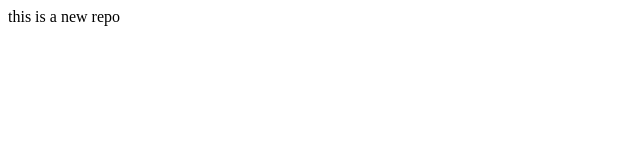
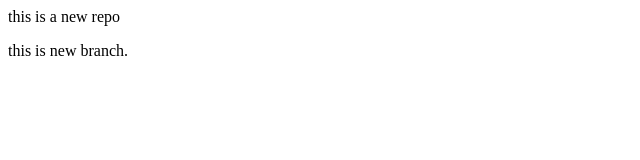
Before and after one commit to Anuj-chauhan-rajput/LocalRepos, a plain HTML site: page index.html in a window 1280 px wide. Shown: the whole page, without its empty margins (0-640 px from the left). Drawn offline with Linux system fonts and the light colour scheme.

Commit message:
Add new feature

```diff
--- a/index.html
+++ b/index.html
@@ -1 +1,2 @@
 <p>this is a new repo</p>
+<p>this is new branch.</p>
```
